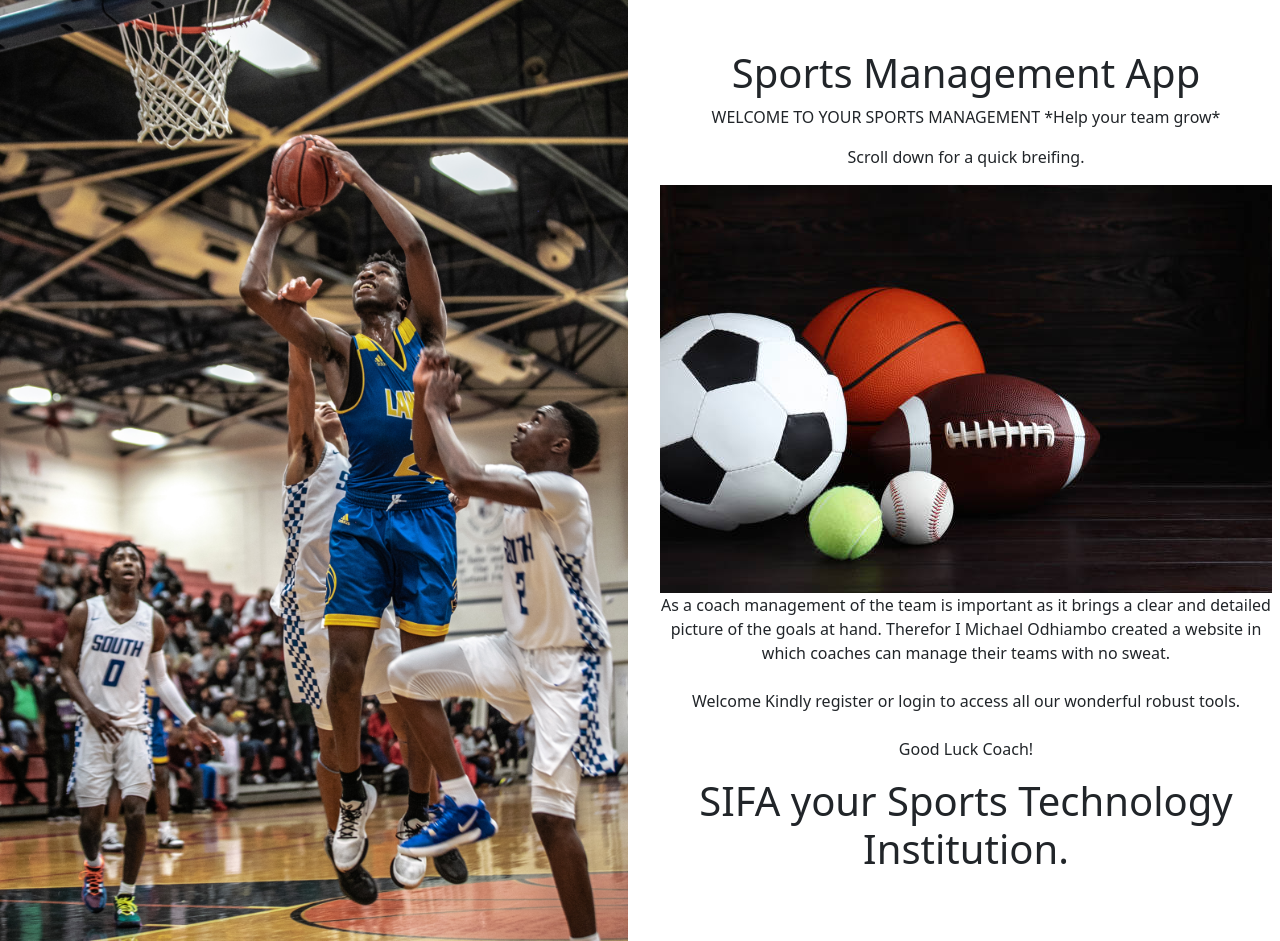
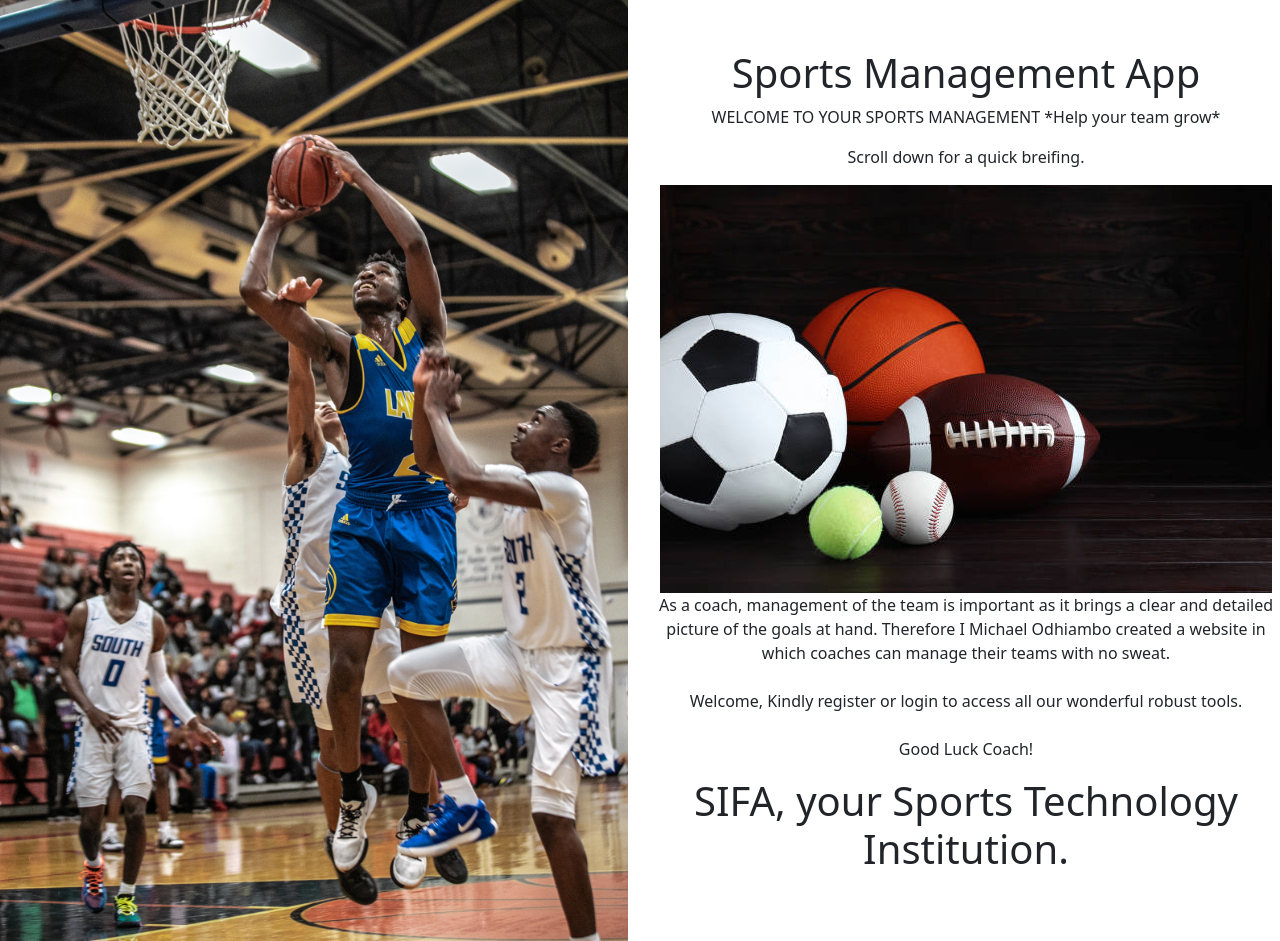
Before and after one commit to 12000killerrcode/sports_attendance_app, a Flask app: page / in a window 1280 px wide. Shown: the part 84-1025 px from the top of the page. Run offline with Flask 3, Linux system fonts and the light colour scheme; some libraries are stand-ins or nearby versions.

Commit message:
breifing spelling mestakes corrected

```diff
--- a/app/templates/index.html
+++ b/app/templates/index.html
@@ -36,15 +36,15 @@
         </p>
         <img src="{{url_for('static',filename='images/C.jpg')}}">
         <p>
-            As a coach management of the team is important as it brings a clear and detailed picture of the goals at hand.
-            Therefor I Michael Odhiambo created a website in which coaches can manage their teams with no sweat.<br><br>
+            As a coach, management of the team is important as it brings a clear and detailed picture of the goals at hand.
+            Therefore I Michael Odhiambo created a website in which coaches can manage their teams with no sweat.<br><br>
 
-            Welcome Kindly register or login to access all our wonderful robust tools.<br><br>
+            Welcome, Kindly register or login to access all our wonderful robust tools.<br><br>
 
             Good Luck Coach!
         </p>
         <p>
-          <h1> SIFA your Sports Technology Institution.</h1>
+          <h1> SIFA, your Sports Technology Institution.</h1>
         </p>
 
     </div>
```
